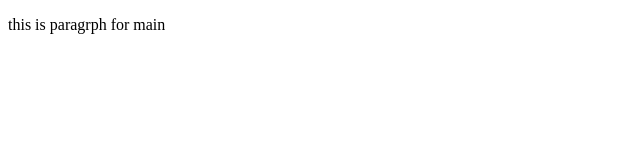
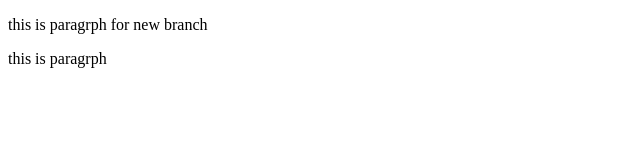
Before and after one commit to asmaa9898/test-3, a plain HTML site: page index.html in a window 1280 px wide. Shown: the whole page, without its empty margins (0-640 px from the left). Drawn offline with Linux system fonts and the light colour scheme.

Commit message:
this is frist commit on new

```diff
--- a/index.html
+++ b/index.html
@@ -6,6 +6,7 @@
     <title>Document</title>
 </head>
 <body>
-    <p>this is paragrph for main</p>
+    <p>this is paragrph for new branch</p>
+    <p>this is paragrph</p>
 </body>
 </html>
```
